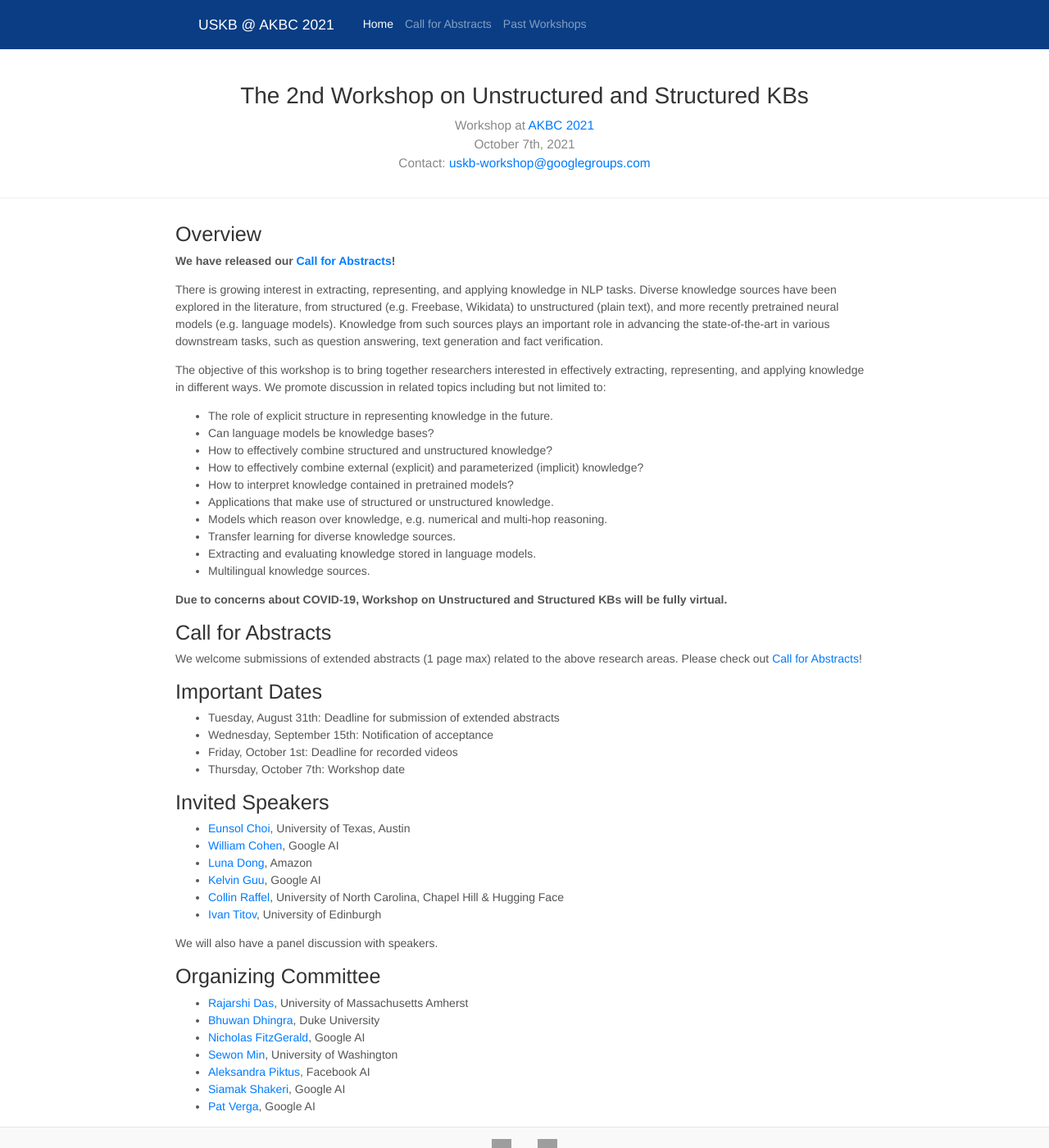
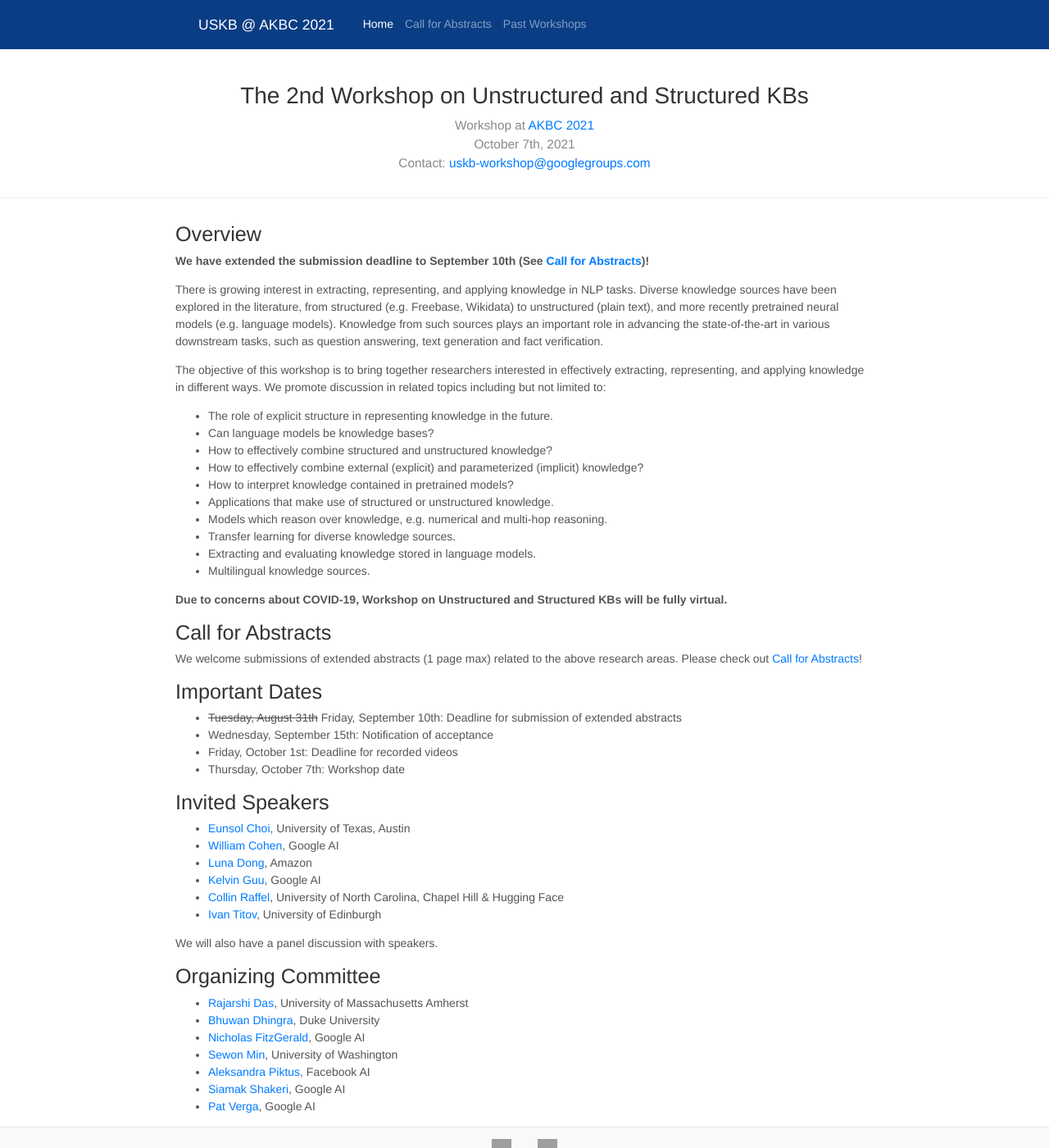
Before and after one commit to spa-nlp/spa-nlp.github.io, a Jekyll site: the page built from index.md, in a window 1280 px wide and 1400 px high. Shown: the whole window at 82% size. Built offline with Jekyll 4.4.1, drawn with Linux system fonts in a browser that asks for light colours; nearby versions of some CDN libraries; grey boxes are pictures that could not be loaded.

Commit message:
extend the deadline

```diff
--- a/index.md
+++ b/index.md
@@ -7,7 +7,7 @@ collection: pages_2021
 
 ## Overview
 
-**We have released our [Call for Abstracts](cfp)!**
+**We have extended the submission deadline to September 10th (See [Call for Abstracts](cfp))!**
 
 There is growing interest in extracting, representing, and applying knowledge in NLP tasks. Diverse knowledge sources have been explored in the literature, from structured (e.g. Freebase, Wikidata) to unstructured (plain text), and more recently pretrained neural models (e.g. language models). Knowledge from such sources plays an important role in advancing the state-of-the-art in various downstream tasks, such as question answering, text generation and fact verification.
 
@@ -34,7 +34,7 @@ We welcome submissions of extended abstracts (1 page max) related to the above r
 
 ## Important Dates
 
-- Tuesday, August 31th:       Deadline for submission of extended abstracts
+- ~~Tuesday, August 31th~~ Friday, September 10th:       Deadline for submission of extended abstracts
 - Wednesday, September 15th:  Notification of acceptance
 - Friday, October 1st:        Deadline for recorded videos
 - Thursday, October 7th:  Workshop date
```
Also changed, not shown: cfp.md (+1 -1 lines).
